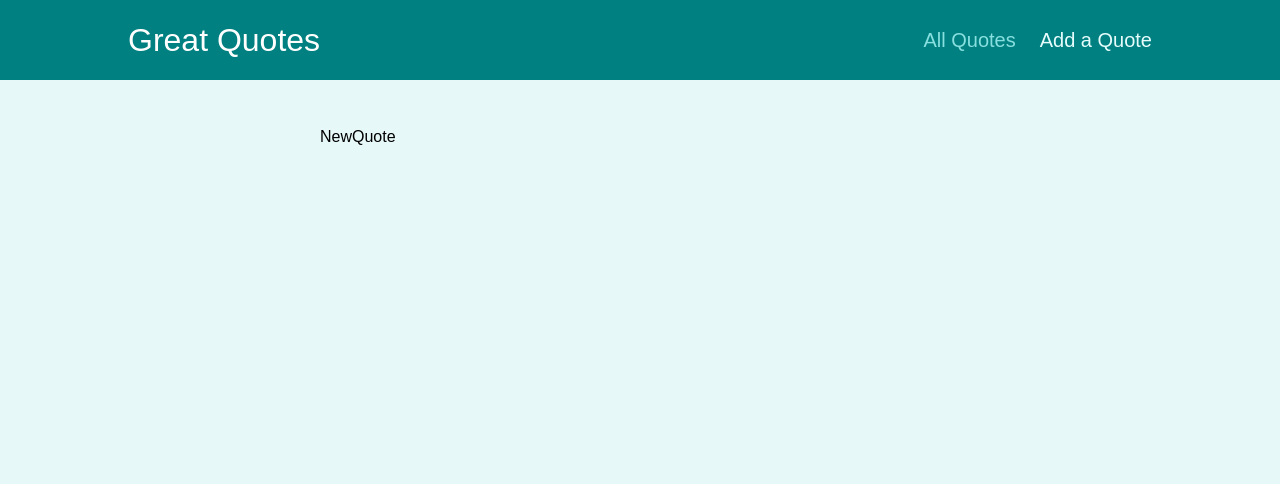
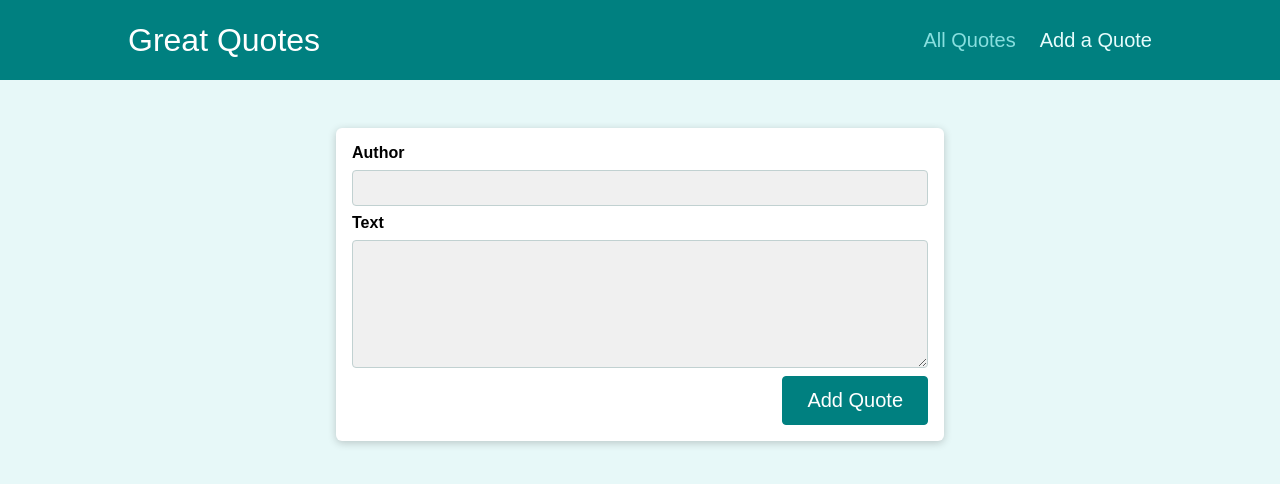
Before and after one commit to Harry-Leepz/comments, a React (Create React App) app: page /new-quote in a window 1280 px wide. Shown: the top 484 px of the page. Built offline with nearby package versions, Linux system fonts and the light colour scheme.

Commit message:
Add QuoteFrom component to NewQuote

```diff
--- a/src/pages/NewQuote.js
+++ b/src/pages/NewQuote.js
@@ -1,7 +1,11 @@
-import React from "react";
+import QuoteForm from "../components/quotes/QuoteForm";
 
 const NewQuote = () => {
-  return <div>NewQuote</div>;
+  const addQuoteHandler = (quoteData) => {
+    console.log(quoteData);
+  };
+
+  return <QuoteForm onAddQuote={addQuoteHandler} />;
 };
 
 export default NewQuote;
```
